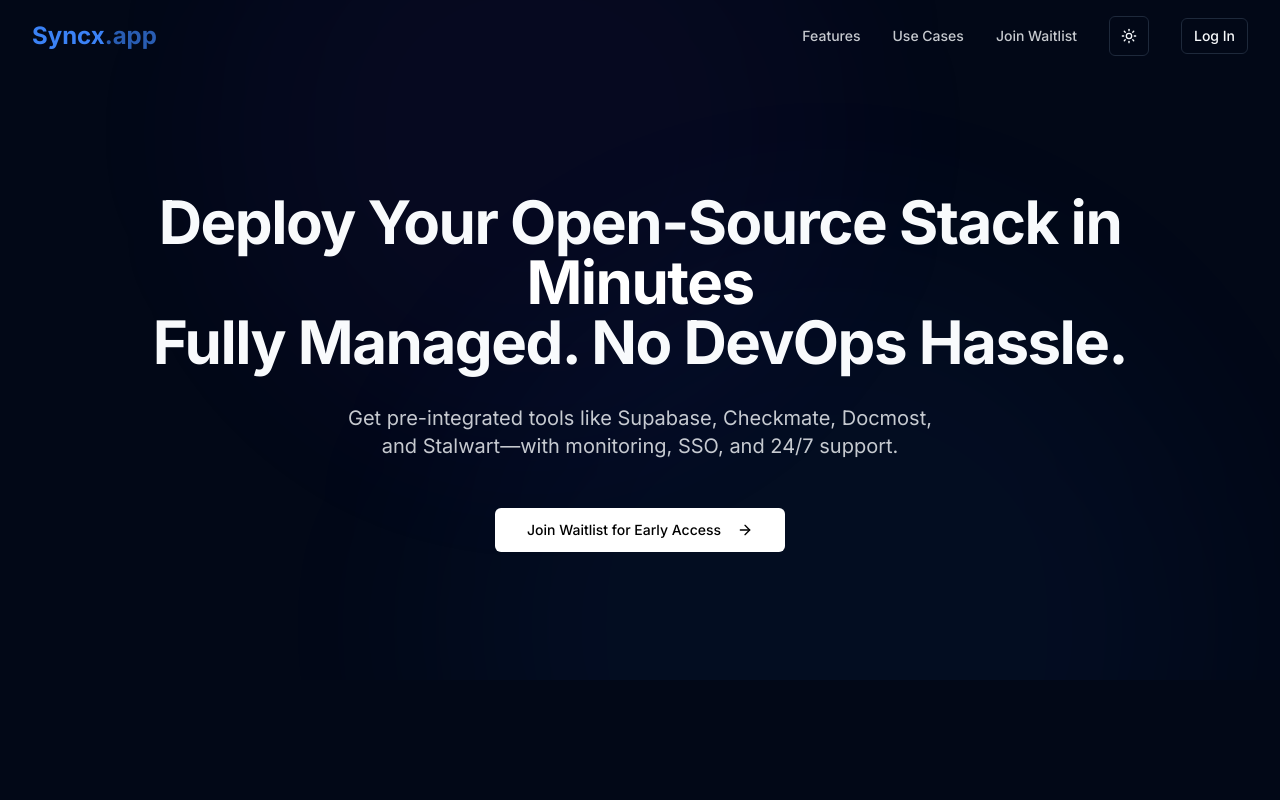
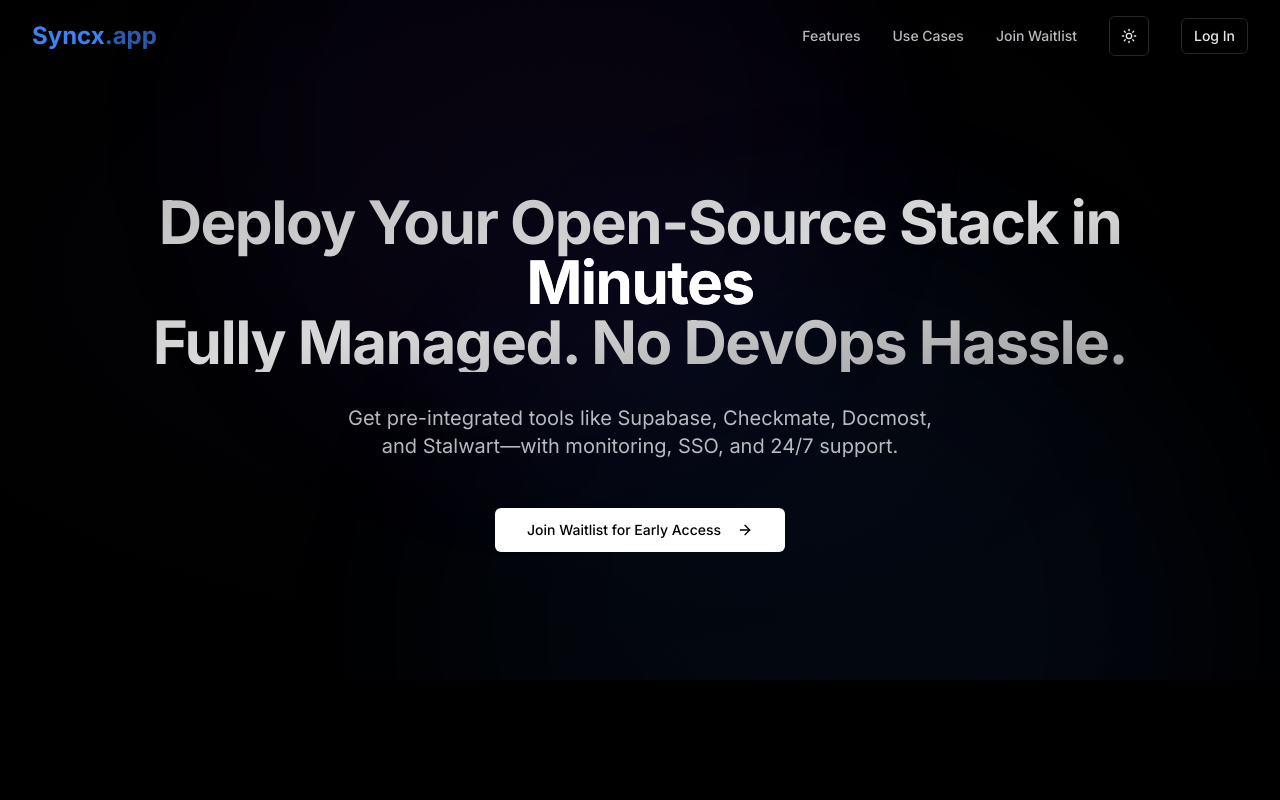
Before and after one commit to digitalshehar/syncx-landing-hub-37, a React (Vite) app: page / in a window 1280 px wide. Both pictures are taken after a click on the button "Toggle theme". Shown: the top 800 px of the page. Built offline with nearby package versions, Linux system fonts and the light colour scheme.

Commit message:
Update dark theme styles
Update the dark theme to use a pitch black background with gradients and shiny effects, and silver-colored text.

```diff
--- a/src/components/Hero.tsx
+++ b/src/components/Hero.tsx
@@ -32,10 +32,15 @@ const Hero = () => {
 
   return (
     <section className="relative pt-32 pb-20 md:pt-48 md:pb-32 overflow-hidden">
-      {/* Background spotlight effect for dark mode */}
+      {/* Enhanced spotlight effect for dark mode */}
       <div className="absolute inset-0 z-0 overflow-hidden dark:block hidden">
+        {/* Main spotlight */}
         <div className="absolute top-1/3 left-1/3 w-[50rem] h-[50rem] bg-primary/5 rounded-full blur-[120px] animate-pulse-subtle" />
         <div className="absolute bottom-1/3 right-1/3 w-[40rem] h-[40rem] bg-syncx-purple/5 rounded-full blur-[100px] animate-pulse-subtle" style={{animationDelay: '2s'}} />
+
+        {/* New enhanced spotlight effects */}
+        <div className="enhanced-spotlight left-0 top-0" />
+        <div className="enhanced-spotlight right-0 bottom-0" style={{ animationDelay: '5s', animationDirection: 'reverse' }} />
       </div>
 
       {/* Light mode gradient */}
@@ -54,6 +59,7 @@ const Hero = () => {
             ref={headlineRef}
             className={cn(
               "text-4xl md:text-6xl font-bold tracking-tight text-foreground",
+              "dark:text-silver-gradient",
               "opacity-0"
             )}
             style={{animationDelay: '100ms'}}
--- a/src/components/UseCases.tsx
+++ b/src/components/UseCases.tsx
@@ -30,11 +30,11 @@ const UseCases = () => {
     <section
       id="use-cases"
       ref={sectionRef}
-      className="py-20 md:py-32 bg-secondary/50 clip-path-slant opacity-0"
+      className="py-20 md:py-32 bg-secondary/50 dark:bg-black/30 clip-path-slant opacity-0"
     >
       <div className="container mx-auto px-4">
         <div className="max-w-3xl mx-auto text-center mb-16">
-          <h2 className="text-3xl md:text-4xl font-bold mb-4">
+          <h2 className="text-3xl md:text-4xl font-bold mb-4 dark:text-silver-gradient">
             Solutions for <span className="text-primary">Every Team</span>
           </h2>
           <p className="text-lg text-foreground/70">
@@ -47,7 +47,7 @@ const UseCases = () => {
           className="grid grid-cols-1 md:grid-cols-3 gap-8 opacity-0"
           style={{animationDelay: '200ms'}}
         >
-          <div className="bg-white dark:bg-syncx-dark/60 rounded-2xl p-8 shadow-md border border-border transition-all hover:shadow-lg hover:translate-y-[-5px]">
+          <div className="bg-white dark:bg-black/60 rounded-2xl p-8 shadow-md border border-border transition-all hover:shadow-lg hover:translate-y-[-5px] dark:gradient-border dark:card-shine">
             <div className="bg-syncx-blue/10 rounded-full p-4 w-fit mb-6">
               <Building2 className="h-8 w-8 text-syncx-blue" />
             </div>
@@ -71,7 +71,7 @@ const UseCases = () => {
             </ul>
           </div>
 
-          <div className="bg-white dark:bg-syncx-dark/60 rounded-2xl p-8 shadow-md border border-border transition-all hover:shadow-lg hover:translate-y-[-5px]">
+          <div className="bg-white dark:bg-black/60 rounded-2xl p-8 shadow-md border border-border transition-all hover:shadow-lg hover:translate-y-[-5px] dark:gradient-border dark:card-shine">
             <div className="bg-syncx-purple/10 rounded-full p-4 w-fit mb-6">
               <Briefcase className="h-8 w-8 text-syncx-purple" />
             </div>
@@ -95,7 +95,7 @@ const UseCases = () => {
             </ul>
           </div>
 
-          <div className="bg-white dark:bg-syncx-dark/60 rounded-2xl p-8 shadow-md border border-border transition-all hover:shadow-lg hover:translate-y-[-5px]">
+          <div className="bg-white dark:bg-black/60 rounded-2xl p-8 shadow-md border border-border transition-all hover:shadow-lg hover:translate-y-[-5px] dark:gradient-border dark:card-shine">
             <div className="bg-syncx-indigo/10 rounded-full p-4 w-fit mb-6">
               <Server className="h-8 w-8 text-syncx-indigo" />
             </div>
--- a/src/components/WaitlistForm.tsx
+++ b/src/components/WaitlistForm.tsx
@@ -82,10 +82,14 @@ const WaitlistForm = () => {
 
   return (
     <section id="waitlist" className="py-20 md:py-32 relative">
-      {/* Spotlight effect for dark mode */}
+      {/* Enhanced spotlight effect for dark mode */}
       <div className="absolute inset-0 z-0 overflow-hidden dark:block hidden">
         <div className="absolute top-1/4 left-1/4 w-[40rem] h-[40rem] bg-primary/5 rounded-full blur-[100px] animate-pulse-subtle" />
         <div className="absolute bottom-1/4 right-1/4 w-[30rem] h-[30rem] bg-syncx-purple/5 rounded-full blur-[80px] animate-pulse-subtle" style={{animationDelay: '1s'}} />
+
+        {/* New enhanced effects */}
+        <div className="enhanced-spotlight left-1/4 top-1/4" />
+        <div className="enhanced-spotlight right-1/4 bottom-1/4" style={{ animationDelay: '7s' }} />
       </div>
 
       {/* Light mode background */}
@@ -97,13 +101,13 @@ const WaitlistForm = () => {
       <div className="container mx-auto px-4 relative z-10">
         <div
           ref={containerRef}
-          className="max-w-4xl mx-auto waitlist-card bg-white dark:bg-syncx-dark/60 rounded-2xl p-8 md:p-12 shadow-lg border border-border opacity-0"
+          className="max-w-4xl mx-auto waitlist-card bg-white dark:bg-black/60 rounded-2xl p-8 md:p-12 shadow-lg border border-border opacity-0 dark:gradient-border dark:card-shine"
         >
           <div className="text-center mb-10">
             <div className="inline-block bg-primary/10 rounded-full px-4 py-1 mb-4">
               <span className="text-sm font-medium text-primary">Limited Time Offer</span>
             </div>
-            <h2 className="text-3xl md:text-4xl font-bold mb-4">
+            <h2 className="text-3xl md:text-4xl font-bold mb-4 dark:text-silver-gradient">
               Get Early Access & 50% Off
             </h2>
             <p className="text-lg text-foreground/70">
@@ -116,7 +120,7 @@ const WaitlistForm = () => {
               <div className="mx-auto w-16 h-16 bg-green-100 dark:bg-green-900/30 rounded-full flex items-center justify-center mb-6">
                 <Check className="h-8 w-8 text-green-600 dark:text-green-400" />
               </div>
-              <h3 className="text-2xl font-bold mb-2">You're on the list!</h3>
+              <h3 className="text-2xl font-bold mb-2 dark:text-white">You're on the list!</h3>
               <p className="text-foreground/70 mb-6">
                 We'll notify you as soon as early access is available. In the meantime, spread the word!
               </p>
--- a/src/index.css
+++ b/src/index.css
@@ -39,32 +39,32 @@
   }
 
   .dark {
-    --background: 222.2 84% 4.9%;
-    --foreground: 210 40% 98%;
+    --background: 0 0% 0%; /* Pitch black background */
+    --foreground: 220 13% 91%; /* Silver text */
 
-    --card: 222.2 84% 4.9%;
-    --card-foreground: 210 40% 98%;
+    --card: 0 0% 3%; /* Very dark card */
+    --card-foreground: 220 13% 91%; /* Silver text */
 
-    --popover: 222.2 84% 4.9%;
-    --popover-foreground: 210 40% 98%;
+    --popover: 0 0% 3%;
+    --popover-foreground: 220 13% 91%;
 
     --primary: 217.2 91.2% 59.8%;
     --primary-foreground: 222.2 47.4% 11.2%;
 
-    --secondary: 217.2 32.6% 17.5%;
-    --secondary-foreground: 210 40% 98%;
+    --secondary: 0 0% 7%; /* Very dark secondary */
+    --secondary-foreground: 220 13% 91%; /* Silver text */
 
-    --muted: 217.2 32.6% 17.5%;
-    --muted-foreground: 215 20.2% 65.1%;
+    --muted: 0 0% 7%;
+    --muted-foreground: 220 10% 75%; /* Lighter silver for muted */
 
-    --accent: 217.2 32.6% 17.5%;
-    --accent-foreground: 210 40% 98%;
+    --accent: 0 0% 12%;
+    --accent-foreground: 220 13% 91%;
 
     --destructive: 0 62.8% 30.6%;
-    --destructive-foreground: 210 40% 98%;
+    --destructive-foreground: 220 13% 91%;
 
-    --border: 217.2 32.6% 17.5%;
-    --input: 217.2 32.6% 17.5%;
+    --border: 0 0% 15%; /* Dark border */
+    --input: 0 0% 15%;
     --ring: 224.3 76.3% 48%;
   }
 }
@@ -104,6 +104,43 @@
       rgba(255, 255, 255, 0.06),
       transparent 40%
     );
+  }
+
+  /* Silver text gradient for dark mode */
+  .dark .text-silver-gradient {
+    @apply bg-gradient-to-br from-[#c0c0c0] via-[#d8d8d8] to-[#a0a0a0] bg-clip-text text-transparent;
+  }
+
+  /* Shiny card effect for dark mode */
+  .dark .card-shine {
+    position: relative;
+    overflow: hidden;
+  }
+
+  .dark .card-shine::before {
+    content: '';
+    position: absolute;
+    top: 0;
+    left: -100%;
+    width: 50%;
+    height: 100%;
+    background: linear-gradient(
+      to right,
+      transparent,
+      rgba(255, 255, 255, 0.05),
+      transparent
+    );
+    transform: skewX(-25deg);
+    animation: shine 6s infinite;
+  }
+
+  @keyframes shine {
+    0%, 100% {
+      left: -100%;
+    }
+    50% {
+      left: 100%;
+    }
   }
 }
 
@@ -179,3 +216,52 @@
   transform: translate(-50%, -50%);
   animation: spotlight 15s ease-in-out infinite;
 }
+
+/* Enhanced spotlight effects for dark mode */
+.dark .enhanced-spotlight {
+  position: absolute;
+  width: 120%;
+  height: 120%;
+  background: radial-gradient(
+    ellipse at center,
+    rgba(100, 100, 255, 0.03) 0%,
+    rgba(120, 120, 255, 0.02) 25%,
+    rgba(0, 0, 0, 0) 70%
+  );
+  pointer-events: none;
+  z-index: -1;
+  animation: rotate 20s linear infinite;
+}
+
+@keyframes rotate {
+  from {
+    transform: rotate(0deg);
+  }
+  to {
+    transform: rotate(360deg);
+  }
+}
+
+/* Gradient border effect for dark mode */
+.dark .gradient-border {
+  position: relative;
+  z-index: 0;
+}
+
+.dark .gradient-border::before {
+  content: "";
+  position: absolute;
+  z-index: -1;
+  inset: 0;
+  padding: 1px;
+  border-radius: inherit;
+  background: linear-gradient(
+    to bottom right,
+    rgba(100, 100, 255, 0.2),
+    rgba(50, 50, 220, 0.1),
+    rgba(150, 150, 255, 0.2)
+  );
+  mask: linear-gradient(#fff 0 0) content-box, linear-gradient(#fff 0 0);
+  -webkit-mask-composite: xor;
+  mask-composite: exclude;
+}
--- a/tailwind.config.ts
+++ b/tailwind.config.ts
@@ -58,7 +58,8 @@ export default {
 					indigo: '#4F46E5',
 					purple: '#7C3AED',
 					gray: '#F9FAFB',
-					dark: '#111827'
+					dark: '#111827',
+					silver: '#c0c0c0'
 				}
 			},
 			borderRadius: {
@@ -94,6 +95,9 @@ export default {
 				'pulse-subtle': {
 					'0%, 100%': { opacity: '1' },
 					'50%': { opacity: '0.8' }
+				},
+				'shimmer': {
+					'100%': { transform: 'translateX(100%)' }
 				}
 			},
 			animation: {
@@ -102,7 +106,8 @@ export default {
 				'fade-in': 'fade-in 0.5s ease-out forwards',
 				'scale-in': 'scale-in 0.3s ease-out forwards',
 				'float': 'float 6s ease-in-out infinite',
-				'pulse-subtle': 'pulse-subtle 3s ease-in-out infinite'
+				'pulse-subtle': 'pulse-subtle 3s ease-in-out infinite',
+				'shimmer': 'shimmer 2s infinite'
 			}
 		}
 	},
```
Also changed, not shown: src/components/Features.tsx (+6 -6 lines).
